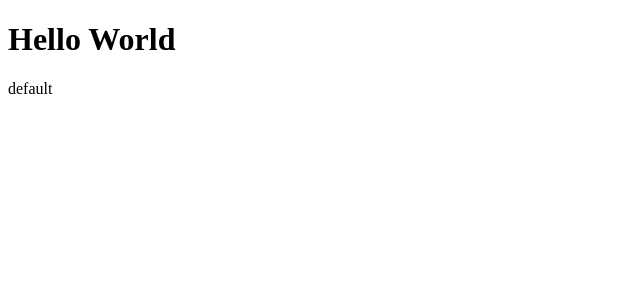
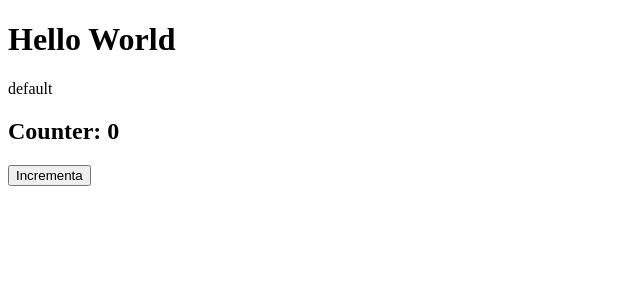
Before and after one commit to Oznerol93initrebla/tutorial-react, a React (Vite) app: page / in a window 1280 px wide. Shown: the top 300 px of the page, without its empty margins (0-640 px from the left). Built offline with nearby package versions, Linux system fonts and the light colour scheme.

Commit message:
inizializzazione componente Counter.jsx

```diff
--- a/src/App.jsx
+++ b/src/App.jsx
@@ -1,11 +1,13 @@
 import './App.css'
 import { WelcomeMessage } from './components/WelcomeMessage'
+import { Counter } from './components/Counter'
 
 function App() {
   return (
     <>
     <WelcomeMessage message={'Hello World'} title={true}/>
     <WelcomeMessage/>
+    <Counter />
     </>
   )
   }
--- /dev/null
+++ b/src/components/Counter.jsx
@@ -0,0 +1,11 @@
+import { useState } from "react"
+
+export const Counter =() => {
+    const [count, setCount] = useState(0);
+    return (
+        <div>
+        <h2>Counter: {count}</h2>
+        <button>Incrementa</button>
+    </div>
+    )
+}
```
